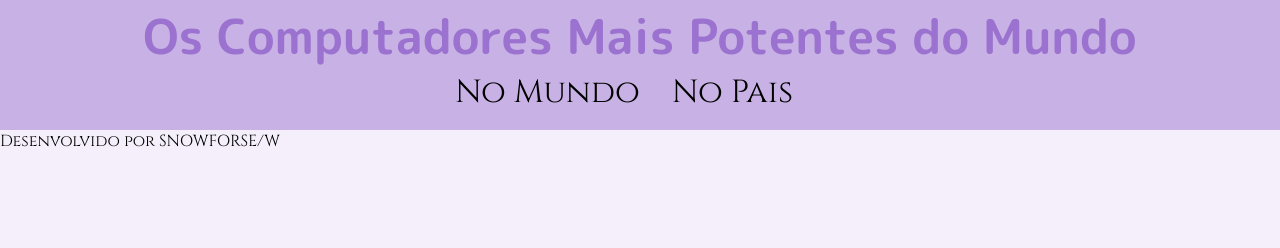
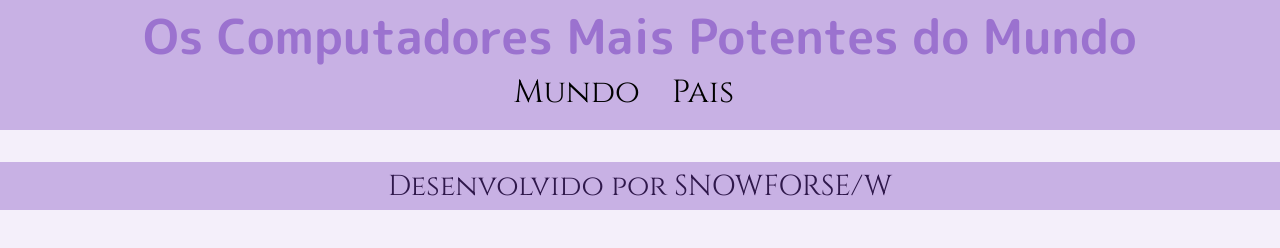
Before and after one commit to SNOWFORSE/2024-3DS-Tratamento-de-Dados, a plain HTML site: page index.html in a window 1280 px wide. Drawn offline with Linux system fonts and the light colour scheme.

Commit message:
Add files via upload

```diff
--- a/index.html
+++ b/index.html
@@ -10,8 +10,8 @@
     <header>
         <h1>Os Computadores Mais Potentes do Mundo</h1>
         <nav>
-            <a href="">No Mundo</a>
-            <a href="">No Pais</a>
+            <a href="">Mundo</a>
+            <a href="">Pais</a>
         </nav>
     </header>
     <main class="secao-graficos">
--- a/style.css
+++ b/style.css
@@ -44,3 +44,22 @@ nav a{
     font-size: 2rem;
     margin: 0 2rem 1rem 0;
 }
+
+nav a:hover{
+    text-transform: underline;
+    color: var(--violeta);
+    transform: scale(0.9);
+    transition: transform 0.3s;
+}
+
+footer{
+    display: flex;
+    align-items: center;
+    justify-content: center;
+    background-color: var(--rosa-claro);
+    color: var(--violeta);
+    width: 100%;
+    height: 3rem;
+    margin-top: 2rem;
+    font-size: 1.8rem;
+}
```
